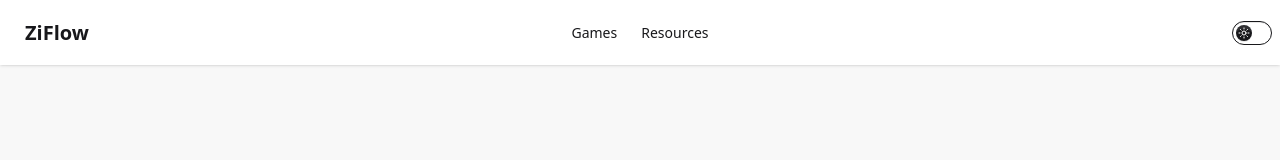
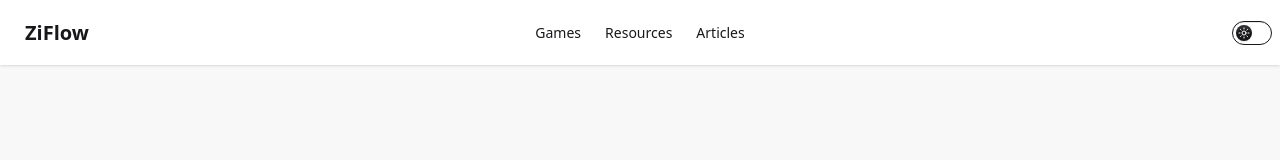
Before and after one commit to TheRobertLing/flowZH, a Vue app: page / in a window 1280 px wide. Shown: the top 160 px of the page. Built offline with nearby package versions, Linux system fonts and the light colour scheme.

Commit message:
added Articles tab

```diff
--- a/src/components/NavigationBarComponent.vue
+++ b/src/components/NavigationBarComponent.vue
@@ -30,6 +30,7 @@ import { RouterLink } from 'vue-router';
         >
           <li><RouterLink to="/games">Games</RouterLink></li>
           <li><RouterLink to="/resources">Resources</RouterLink></li>
+          <li><RouterLink to="/articles">Articles</RouterLink></li>
         </ul>
       </div>
       <RouterLink to="/" class="btn btn-ghost text-xl">ZiFlow</RouterLink>
@@ -39,6 +40,7 @@ import { RouterLink } from 'vue-router';
       <ul class="menu menu-horizontal px-1">
         <li><RouterLink to="/games">Games</RouterLink></li>
         <li><RouterLink to="/resources">Resources</RouterLink></li>
+        <li><RouterLink to="/articles">Articles</RouterLink></li>
       </ul>
     </div>
     <div class="navbar-end">
```
